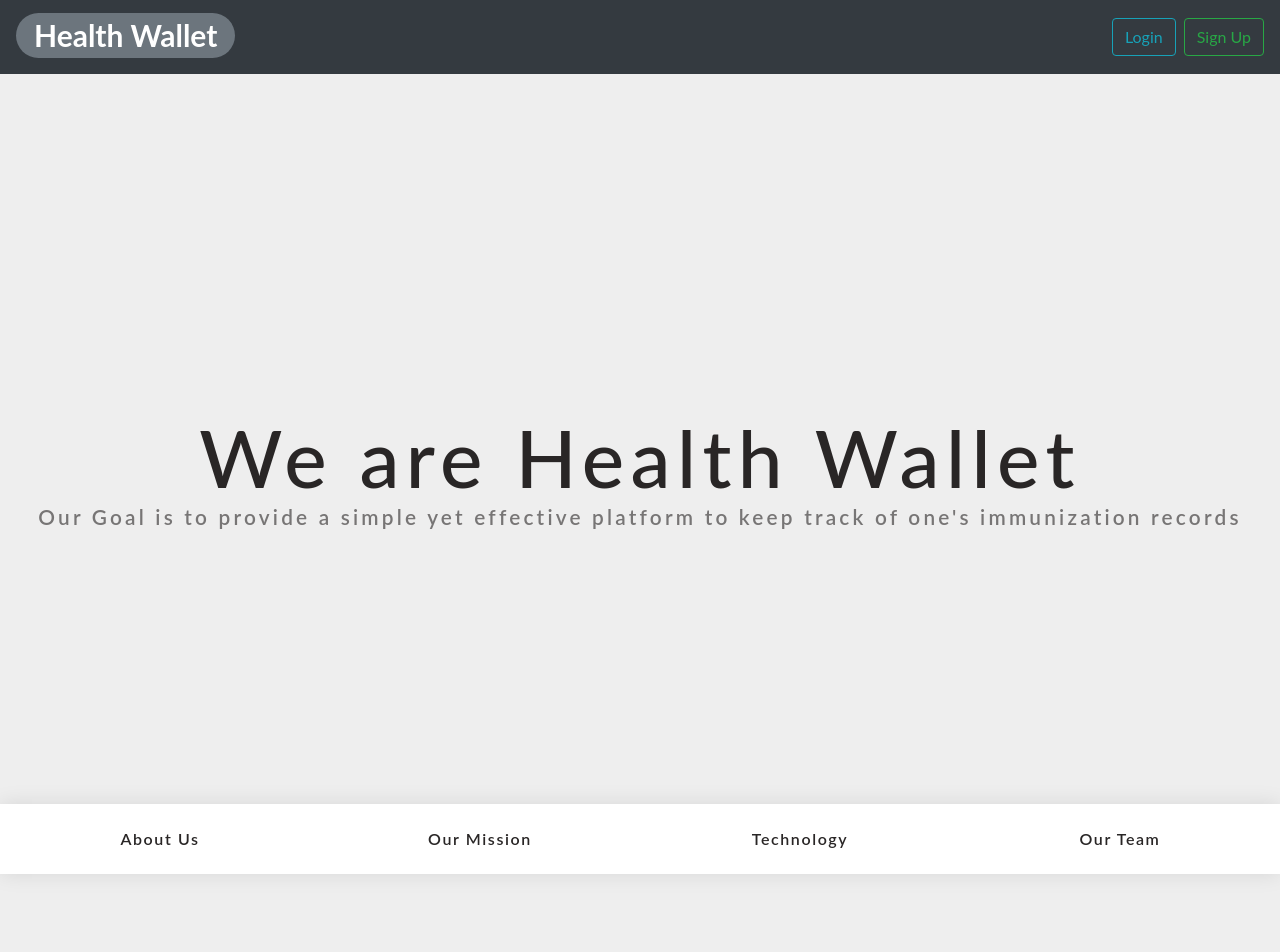
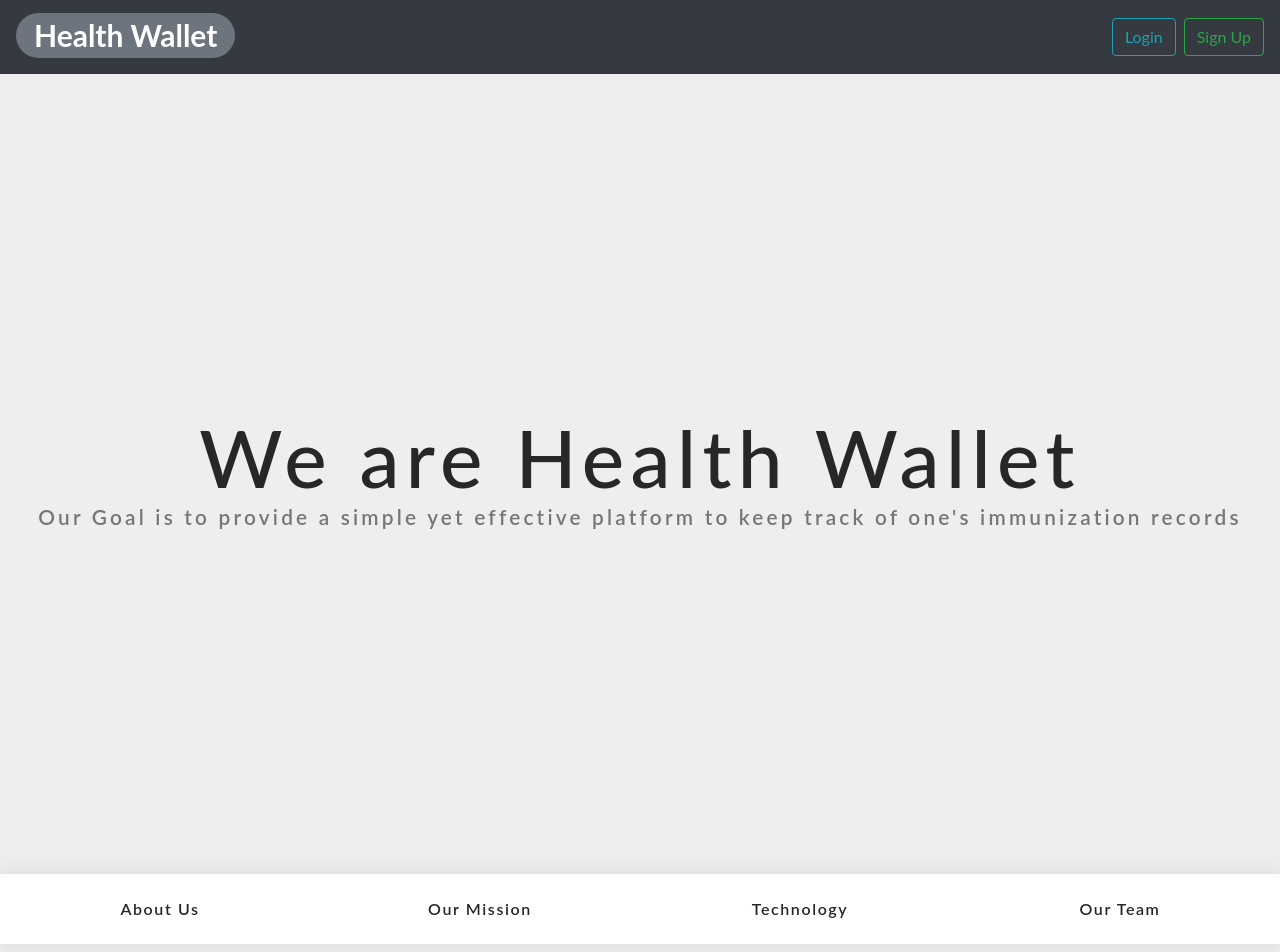
Before and after one commit to tletz24/Block-Rx, a React (Create React App) app in the folder our-app/: page /home in a window 1280 px wide. Shown: the top 952 px of the page. Built offline with nearby package versions, Linux system fonts and the light colour scheme.

Commit message:
Make nav tabs sticky

```diff
--- a/our-app/src/components/unauthenticated/HomePage.css
+++ b/our-app/src/components/unauthenticated/HomePage.css
@@ -34,8 +34,7 @@ a {
     flex-direction: row;
     position: -webkit-sticky;
     position: sticky;
-    position: absolute;
-    bottom: 0;
+    top: 0px;
     width: 100%;
     height: 70px;
     box-shadow: 0 0 20px rgba(0, 0, 0, 0.1);
--- a/our-app/src/components/unauthenticated/HomePage.js
+++ b/our-app/src/components/unauthenticated/HomePage.js
@@ -8,15 +8,16 @@ function HomePage() {
                 <div className="et-hero-tabs">
                     <h1>We are Health Wallet</h1>
                     <h3>Our Goal is to provide a simple yet effective platform to keep track of one's immunization records</h3>
-                    <div className="et-hero-tabs-container">
-                        <a className="et-hero-tab" href="#about-us">About Us</a>
-                        <a className="et-hero-tab" href="#testimonials">Our Mission</a>
-                        <a className="et-hero-tab" href="#technology">Technology</a>
-                        <a className="et-hero-tab" href="#our-team">Our Team</a>
-                        <span className="et-hero-tab-slider"></span>
-                    </div>
+
                 </div>
             </header>
+            <div className="et-hero-tabs-container">
+                <a className="et-hero-tab" href="#about-us">About Us</a>
+                <a className="et-hero-tab" href="#testimonials">Our Mission</a>
+                <a className="et-hero-tab" href="#technology">Technology</a>
+                <a className="et-hero-tab" href="#our-team">Our Team</a>
+                <span className="et-hero-tab-slider"></span>
+            </div>
             <main className="et-main">
                 <div className="et-slide" id="about-us">
                     <h1>About Us</h1>
```
